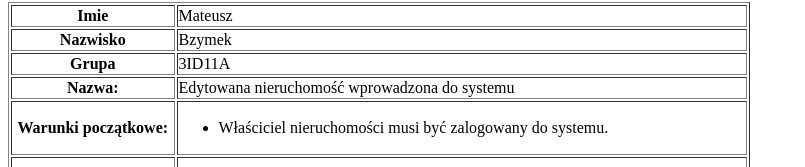
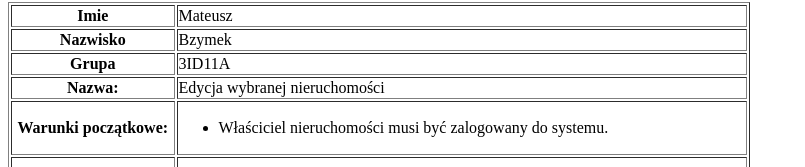
Before and after one commit to hubert123490/pms, a plain HTML site: page Etap_2/Scenariusze przypadków użycia.html in a window 1280 px wide. Shown: the part 727-894 px from the top of the page, without its empty margins (0-805 px from the left). Drawn offline with Linux system fonts and the light colour scheme.

Commit message:
Update Scenariusze przypadków użycia.html

```diff
--- a/Etap_2/Scenariusze przypadków użycia.html
+++ b/Etap_2/Scenariusze przypadków użycia.html
@@ -145,7 +145,7 @@
         <tr>
             <th>Nazwa:</th>
             <td style="width: 15cm;">
-                Edytowana nieruchomość wprowadzona do systemu
+                Edycja wybranej nieruchomości
             </td>
         </tr>
         <tr>
```
